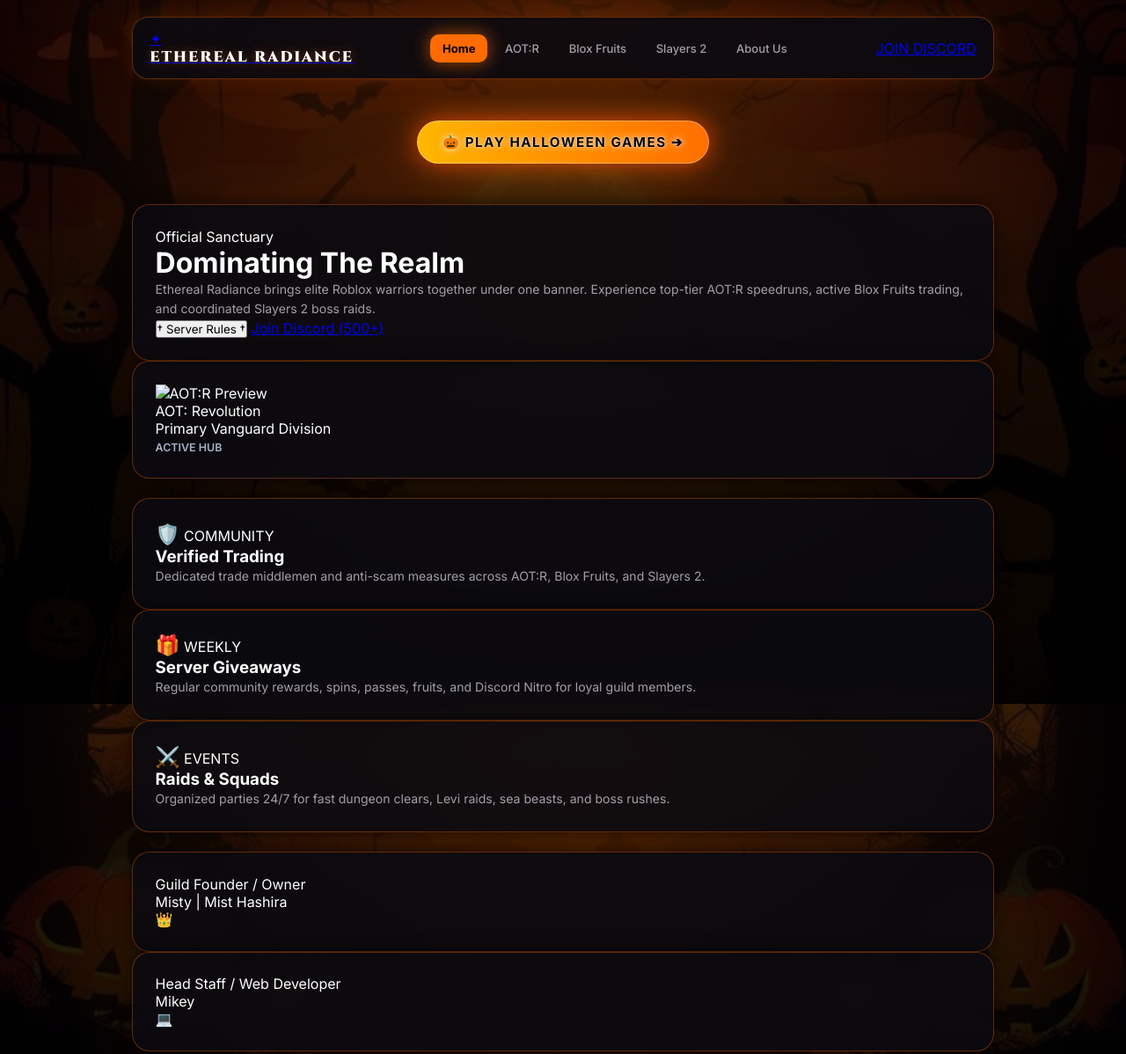
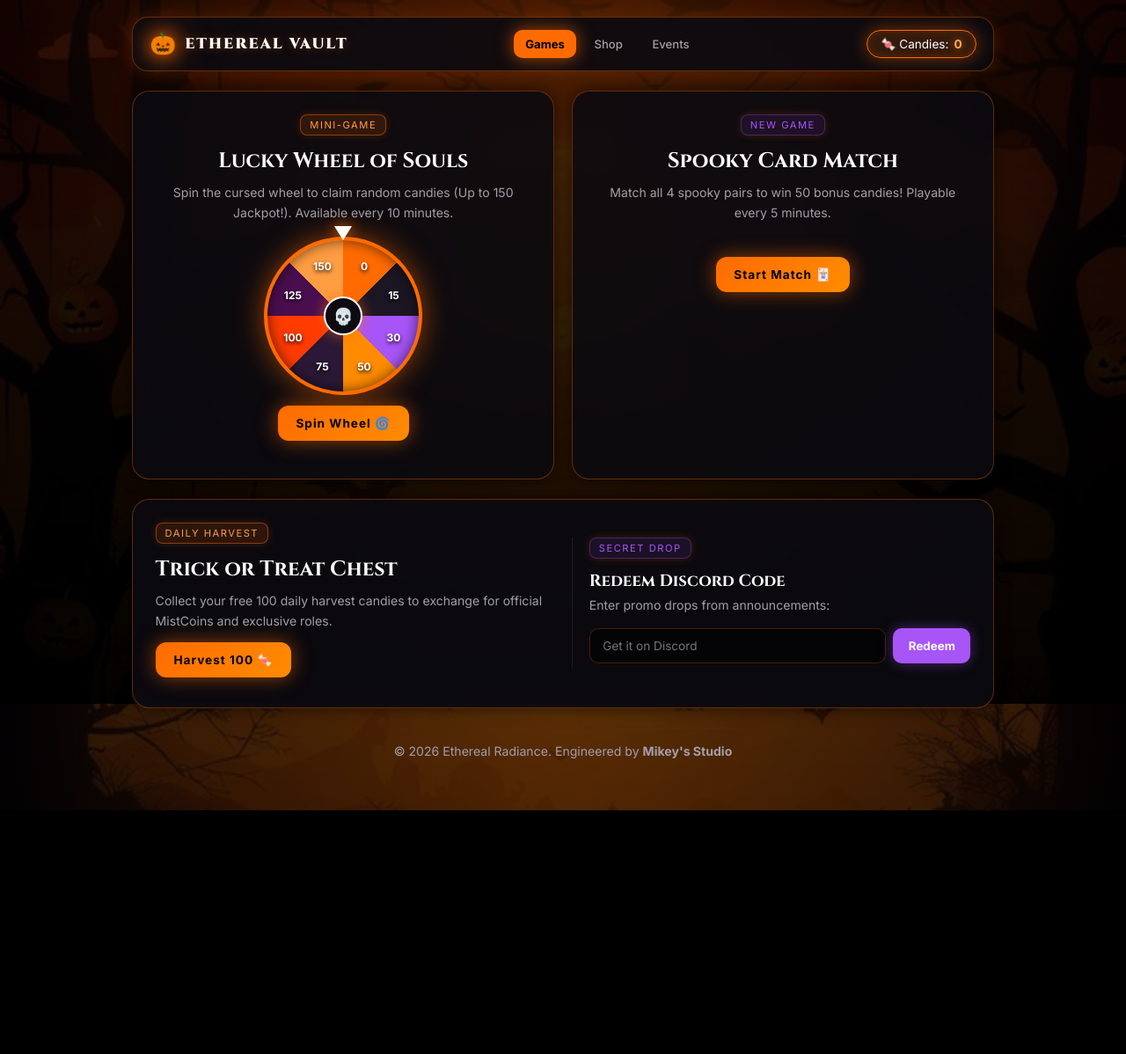
Before and after one commit to mikeystudio77/EtherealHalloween, a plain HTML site: page index.html in a window 1280 px wide. Shown: the top 1198 px of the page at 88% size. After the commit the page ends 921 px from the top, so only its background shows below. Drawn offline with Linux system fonts and the light colour scheme.

Commit message:
Update index.html

```diff
--- a/index.html
+++ b/index.html
@@ -3,171 +3,103 @@
 <head>
   <meta charset="UTF-8">
   <meta name="viewport" content="width=device-width, initial-scale=1.0">
-  <title>Ethereal Radiance | Official Community Hub</title>
+  <title>Halloween Vault | Ethereal Radiance</title>
   <link rel="preconnect" href="https://fonts.googleapis.com">
-  <link rel="preconnect" href="https://fonts.gstatic.com" crossorigin>
+  <link rel="preconnect" href="https://fonts.gstatic.com">
   <link href="https://fonts.googleapis.com/css2?family=Cinzel:wght@600;700;900&family=Inter:wght@300;400;500;600;700&display=swap" rel="stylesheet">
   <link rel="stylesheet" href="style.css">
 </head>
 <body>
 
+  <div id="spookyGhost" onclick="catchGhost()">👻</div>
+
   <div class="wrapper">
-    <!-- Navbar -->
     <nav>
-      <a href="index.html" class="brand">
-        <div class="brand-icon">✦</div>
-        <div class="brand-title">ETHEREAL RADIANCE</div>
+      <a href="index.html" class="brand-area">
+        <span class="pumpkin-icon">🎃</span>
+        <div class="brand-title">ETHEREAL VAULT</div>
       </a>
-
       <div class="nav-links">
-        <a href="index.html" class="nav-link active">Home</a>
-        <a href="aotr.html" class="nav-link">AOT:R</a>
-        <a href="bloxfruits.html" class="nav-link">Blox Fruits</a>
-        <a href="slayer2.html" class="nav-link">Slayers 2</a>
-        <a href="about.html" class="nav-link">About Us</a>
+        <a href="index.html" class="nav-link active">Games</a>
+        <a href="shop.html" class="nav-link">Shop</a>
+        <a href="events.html" class="nav-link">Events</a>
       </div>
-
-      <a href="https://discord.gg/2vvDxJYGn" target="_blank" class="nav-cta">JOIN DISCORD</a>
+      <div class="coin-badge">
+        <span>🍬 Candies:</span>
+        <span class="coin-amount" id="coinBalance">0</span>
+      </div>
     </nav>
 
-    <!-- Bento Hero -->
-    <!-- Halloween Animated Button -->
-<div style="margin: 1.5rem 0; text-align: center;">
-  <a href="https://etherealhalloween.vercel.app/" class="spooky-animated-btn" target="_blank">
-    <span class="btn-text">🎃 PLAY HALLOWEEN GAMES ➔</span>
-  </a>
-</div>
+    <!-- Mini-Games Grid -->
+    <div class="grid-2">
+      <!-- Mini-Game 1: Wheel of Souls -->
+      <div class="card" style="text-align: center;">
+        <span class="tag">MINI-GAME</span>
+        <h2>Lucky Wheel of Souls</h2>
+        <p>Spin the cursed wheel to claim random candies (Up to 150 Jackpot!). Available every 10 minutes.</p>
 
-    <div class="hero-bento">
-      <div class="card hero-content">
-        <div class="hero-tag"><span></span> Official Sanctuary</div>
-        <h1 class="hero-title">Dominating The Realm</h1>
-        <p class="hero-desc">
-          Ethereal Radiance brings elite Roblox warriors together under one banner. Experience top-tier AOT:R speedruns, active Blox Fruits trading, and coordinated Slayers 2 boss raids.
-        </p>
-
-        <div class="btn-row">
-          <button class="btn-primary" onclick="openModal('rulesModal')">† Server Rules †</button>
-          <a href="https://discord.gg/2vvDxJYGn" target="_blank" class="btn-glass">Join Discord (500+)</a>
+        <div class="wheel-container">
+          <div class="wheel-arrow"></div>
+          <div class="wheel-box" id="wheelBox">
+            <div class="wheel-text" style="--i: 0;">0</div>
+            <div class="wheel-text" style="--i: 1;">15</div>
+            <div class="wheel-text" style="--i: 2;">30</div>
+            <div class="wheel-text" style="--i: 3;">50</div>
+            <div class="wheel-text" style="--i: 4;">75</div>
+            <div class="wheel-text" style="--i: 5;">100</div>
+            <div class="wheel-text" style="--i: 6;">125</div>
+            <div class="wheel-text" style="--i: 7;">150</div>
+            <div class="wheel-center-orb">💀</div>
+          </div>
+          <button id="spinBtn" class="btn btn-pumpkin" onclick="spinWheel()">Spin Wheel 🌀</button>
+          <p id="spinTimerText" style="font-size: 0.75rem; color: #ff9d42; margin-top: 5px;"></p>
         </div>
       </div>
 
-      <div class="card hero-visual">
-        <img src="aotr.jpg" alt="AOT:R Preview" class="hero-img">
-        <div class="hero-gradient"></div>
-        <div class="visual-footer">
-          <div>
-            <div class="visual-badge-title">AOT: Revolution</div>
-            <div class="visual-badge-sub">Primary Vanguard Division</div>
+      <!-- Mini-Game 2: Spooky Memory Card Match -->
+      <div class="card" style="text-align: center;">
+        <span class="tag" style="color: var(--phantom); border-color: rgba(168,85,247,0.3); background: rgba(168,85,247,0.1);">NEW GAME</span>
+        <h2>Spooky Card Match</h2>
+        <p>Match all 4 spooky pairs to win 50 bonus candies! Playable every 5 minutes.</p>
+
+        <div class="memory-grid" id="memoryGrid">
+          <!-- Cards rendered by script.js -->
+        </div>
+
+        <button id="memoryBtn" class="btn btn-pumpkin" onclick="initMemoryGame()">Start Match 🃏</button>
+        <p id="memoryTimerText" style="font-size: 0.75rem; color: #ff9d42; margin-top: 5px;"></p>
+      </div>
+    </div>
+
+    <!-- Daily Harvest & Secret Codes -->
+    <div class="card">
+      <div class="grid-2" style="align-items: center;">
+        <div>
+          <span class="tag">DAILY HARVEST</span>
+          <h2>Trick or Treat Chest</h2>
+          <p>Collect your free 100 daily harvest candies to exchange for official MistCoins and exclusive roles.</p>
+          <button id="dailyBtn" class="btn btn-pumpkin" style="margin-top: 0.8rem;" onclick="claimDaily()">Harvest 100 🍬</button>
+          <p id="timerText" style="margin-top: 8px; font-size: 0.75rem; color: #ff9d42;"></p>
+        </div>
+
+        <div style="border-left: 1px solid rgba(255,255,255,0.08); padding-left: 1.2rem;">
+          <span class="tag" style="color: var(--phantom); border-color: rgba(168,85,247,0.3); background: rgba(168,85,247,0.1);">SECRET DROP</span>
+          <h3 style="font-family: 'Cinzel'; margin-bottom: 4px;">Redeem Discord Code</h3>
+          <p>Enter promo drops from announcements:</p>
+          <div class="promo-box">
+            <input type="text" id="promoInput" class="promo-input" placeholder="Get it on Discord">
+            <button class="btn-phantom" onclick="redeemPromo()">Redeem</button>
           </div>
-          <span style="font-size: 0.78rem; font-weight: 600; color: #a4b0c6;">ACTIVE HUB</span>
+          <p id="promoMsg" style="margin-top: 6px; font-size: 0.75rem;"></p>
         </div>
       </div>
     </div>
 
-    <!-- Feature Bento Grid -->
-    <div class="bottom-bento">
-      <div class="card feature-card">
-        <div class="feature-head">
-          <span style="font-size: 1.4rem;">🛡️</span>
-          <span class="feature-badge">COMMUNITY</span>
-        </div>
-        <h3 class="feature-title">Verified Trading</h3>
-        <p class="feature-desc">Dedicated trade middlemen and anti-scam measures across AOT:R, Blox Fruits, and Slayers 2.</p>
-      </div>
-
-      <div class="card feature-card">
-        <div class="feature-head">
-          <span style="font-size: 1.4rem;">🎁</span>
-          <span class="feature-badge">WEEKLY</span>
-        </div>
-        <h3 class="feature-title">Server Giveaways</h3>
-        <p class="feature-desc">Regular community rewards, spins, passes, fruits, and Discord Nitro for loyal guild members.</p>
-      </div>
-
-      <div class="card feature-card">
-        <div class="feature-head">
-          <span style="font-size: 1.4rem;">⚔️</span>
-          <span class="feature-badge">EVENTS</span>
-        </div>
-        <h3 class="feature-title">Raids & Squads</h3>
-        <p class="feature-desc">Organized parties 24/7 for fast dungeon clears, Levi raids, sea beasts, and boss rushes.</p>
-      </div>
-    </div>
-
-    <!-- Leadership Row -->
-    <div class="staff-row">
-      <div class="card staff-box">
-        <div class="staff-info">
-          <div class="staff-role">Guild Founder / Owner</div>
-          <div class="staff-name">Misty | Mist Hashira</div>
-        </div>
-        <div class="staff-avatar">👑</div>
-      </div>
-
-      <div class="card staff-box">
-        <div class="staff-info">
-          <div class="staff-role">Head Staff / Web Developer</div>
-          <div class="staff-name">Mikey</div>
-        </div>
-        <div class="staff-avatar">💻</div>
-      </div>
-    </div>
-
     <footer>
-      <p>© 2026 Ethereal Radiance. All rights reserved.</p>
-      <p style="margin-top: 6px;">Engineered with precision by <strong>Mikey's Studio</strong></p>
+      <p>© 2026 Ethereal Radiance. Engineered by <strong>Mikey's Studio</strong></p>
     </footer>
   </div>
 
-  <!-- General Rules Modal -->
-  <div class="modal-overlay" id="rulesModal">
-    <div class="modal-box">
-      <div class="modal-header">
-        <div class="modal-title">Official Server Rules</div>
-        <button class="modal-close" onclick="closeModal('rulesModal')">&times;</button>
-      </div>
-
-      <div class="rule-sec">
-        <div class="rule-title">General Conduct</div>
-        <ul class="rule-list">
-          <li><span>»</span> Respect all members.</li>
-          <li><span>»</span> No harassment or discrimination.</li>
-          <li><span>»</span> Avoid unnecessary drama.</li>
-        </ul>
-      </div>
-
-      <div class="rule-sec">
-        <div class="rule-title">No Spam & Content</div>
-        <ul class="rule-list">
-          <li><span>»</span> No message flooding or excessive caps/emojis.</li>
-          <li><span>»</span> No spam pings.</li>
-          <li><span>»</span> Keep content appropriate (No NSFW).</li>
-          <li><span>»</span> Follow Discord Terms of Service.</li>
-        </ul>
-      </div>
-
-      <div class="rule-sec">
-        <div class="rule-title">Server Etiquette & Safety</div>
-        <ul class="rule-list">
-          <li><span>»</span> No unauthorized advertising or unsolicited DM ads.</li>
-          <li><span>»</span> No @everyone / @here abuse.</li>
-          <li><span>»</span> Respect staff instructions and moderation.</li>
-          <li><span>»</span> No scams, fraud, or impersonation. Keep trades honest.</li>
-          <li><span>»</span> Do not leak personal info or share private messages without permission.</li>
-        </ul>
-      </div>
-    </div>
-  </div>
-
-  <script>
-    function openModal(id) { document.getElementById(id).classList.add('active'); }
-    function closeModal(id) { document.getElementById(id).classList.remove('active'); }
-    window.onclick = function(e) {
-      if (e.target.classList.contains('modal-overlay')) {
-        closeModal('rulesModal');
-      }
-    };
-  </script>
+  <script src="script.js"></script>
 </body>
-  </html>
+              </html>
```
